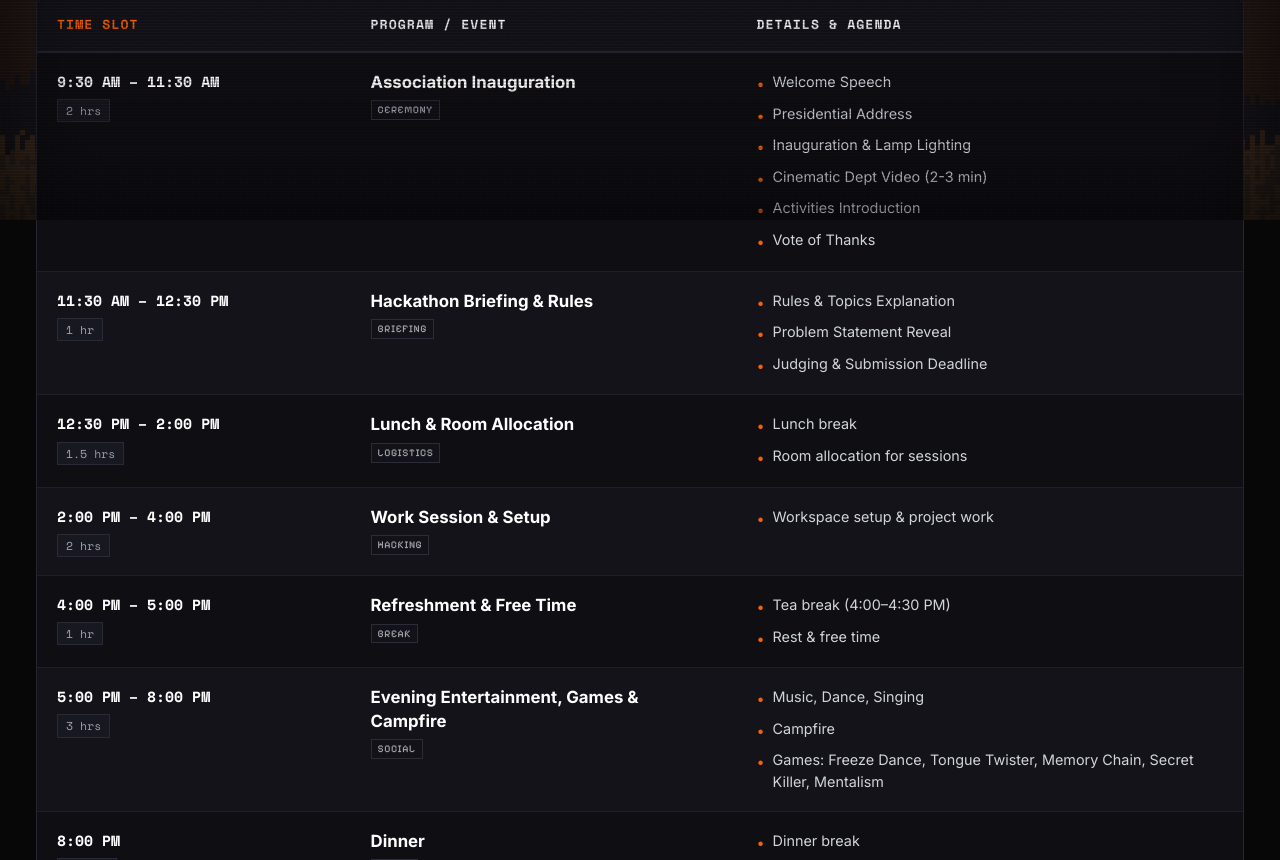
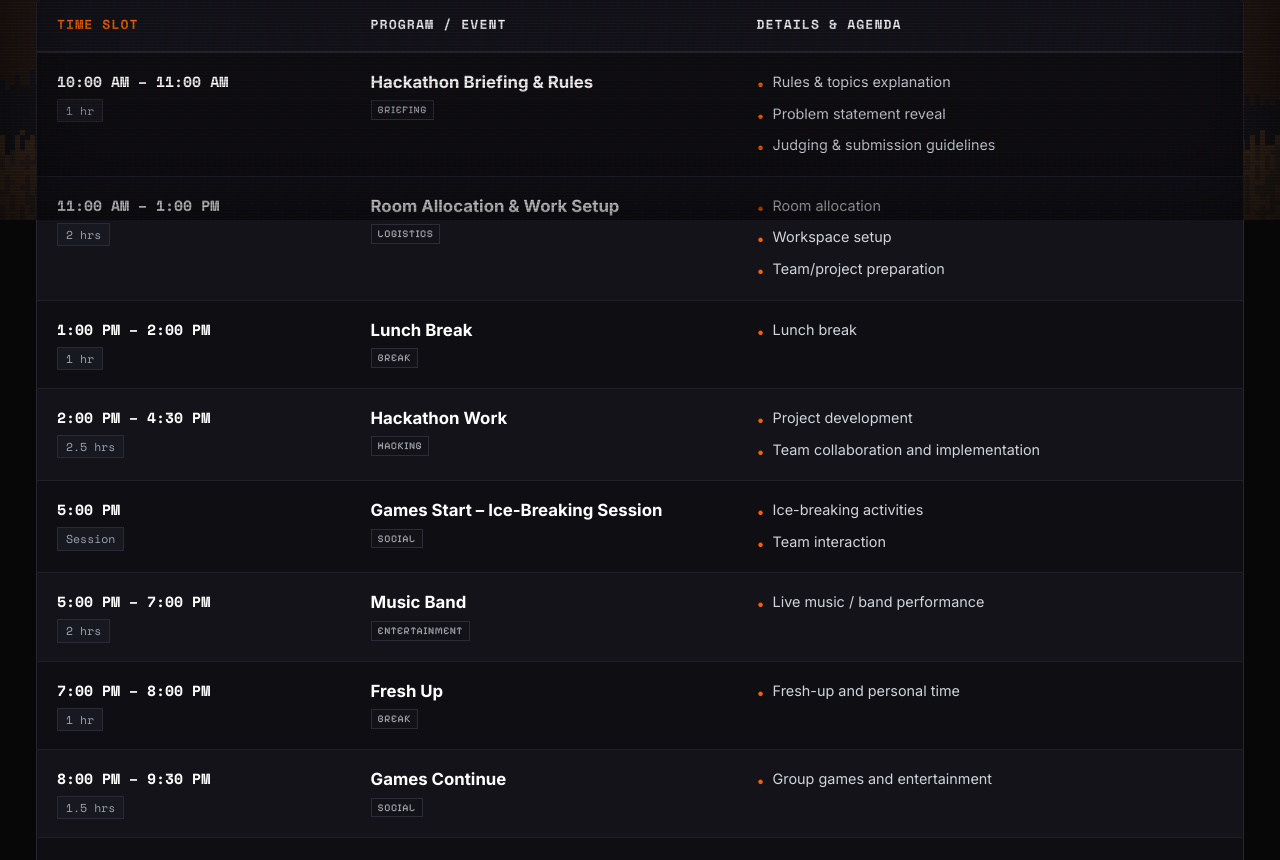
Before and after one commit to chsrikar/hackme-26, a React (Vite) app: page /schedule in a window 1280 px wide. Shown: the part 580-1440 px from the top of the page. Built offline with nearby package versions, Linux system fonts and the light colour scheme; a web font is replaced by a local one.

Commit message:
Update official Day 1 and Day 2 schedule to match revised timetable

```diff
--- a/src/components/home/FormatAndPrizes.jsx
+++ b/src/components/home/FormatAndPrizes.jsx
@@ -19,13 +19,14 @@ export default function FormatAndPrizes() {
   ];
 
   const timelineEvents = [
-    { time: "Day 1, Morning", activity: "Registration & team check-in", tag: "Logistics" },
-    { time: "Day 1, Afternoon", activity: "Opening ceremony, problem statements released", tag: "Inauguration" },
-    { time: "Day 1, Evening", activity: "Hacking begins", tag: "Sprint Start" },
-    { time: "Overnight", activity: "Build, games, music breaks", tag: "Continuous Hack" },
-    { time: "Day 2, Morning", activity: "Mentor check-ins / progress review", tag: "Mentorship" },
-    { time: "Day 2, Afternoon", activity: "Submissions close, judging", tag: "Jury Pitch" },
-    { time: "Day 2, Evening", activity: "Campfire, results & closing", tag: "Celebration" }
+    { time: "Day 1, 10:00 AM", activity: "Hackathon Briefing & Rules", tag: "Briefing" },
+    { time: "Day 1, 11:00 AM", activity: "Room Allocation & Work Setup", tag: "Setup" },
+    { time: "Day 1, 2:00 PM", activity: "Hackathon Work Begins", tag: "Sprint Start" },
+    { time: "Day 1, 5:00 PM", activity: "Games & Music Band", tag: "Social & Music" },
+    { time: "Day 1, 9:30 PM", activity: "Overnight Hackathon Continues", tag: "Overnight" },
+    { time: "Day 2, 9:00 AM", activity: "Final Submission Deadline", tag: "Deadline" },
+    { time: "Day 2, 9:00 AM", activity: "Project Presentations & Judging", tag: "Evaluation" },
+    { time: "Day 2, 11:00 AM", activity: "Association Inauguration & Programme Close", tag: "Ceremony" }
   ];
 
   return (
--- a/src/data/schedule.js
+++ b/src/data/schedule.js
@@ -3,149 +3,157 @@ export const scheduleDays = [
     dayId: "day-1",
     dayLabel: "Day 1",
     title: "CSE DEPARTMENT ASSOCIATION & HACKATHON — DAY 1",
-    date: "Day 1 // Inauguration, Briefing & Overnight Hackathon",
-    theme: "Association Inauguration, Hackathon Briefing, Cultural Evening & Overnight Work",
+    date: "25 September 2026 // Day 1",
+    theme: "Hackathon Briefing, Setup, Music Band, Games & Overnight Sprint",
     events: [
       {
-        time: "9:30 AM – 11:30 AM",
-        duration: "2 hrs",
-        activity: "Association Inauguration",
-        title: "Association Inauguration",
-        type: "Ceremony",
-        details: "Core inaugural ceremony for the CSE Department Association & Hackathon.",
-        description: "Core inaugural ceremony for the CSE Department Association & Hackathon.",
-        location: "Main Auditorium",
-        agenda: [
-          "Welcome Speech",
-          "Presidential Address",
-          "Inauguration & Lamp Lighting",
-          "Cinematic Dept Video (2-3 min)",
-          "Activities Introduction",
-          "Vote of Thanks"
-        ],
-        subItems: [
-          { title: "Welcome Speech", details: "" },
-          { title: "Presidential Address", details: "" },
-          { title: "Inauguration & Lamp Lighting", details: "" },
-          { title: "Cinematic Dept Video", details: "2-3 min" },
-          { title: "Activities Introduction", details: "" },
-          { title: "Vote of Thanks", details: "" }
-        ]
-      },
-      {
-        time: "11:30 AM – 12:30 PM",
+        time: "10:00 AM – 11:00 AM",
         duration: "1 hr",
         activity: "Hackathon Briefing & Rules",
         title: "Hackathon Briefing & Rules",
         type: "Briefing",
-        details: "Detailed briefing on rules, challenge topics, problem statement reveal, and evaluation deadlines.",
-        description: "Detailed briefing on rules, challenge topics, problem statement reveal, and evaluation deadlines.",
+        details: "Rules & topics explanation, problem statement reveal, and judging & submission guidelines.",
+        description: "Rules & topics explanation, problem statement reveal, and judging & submission guidelines.",
         location: "Seminar Hall / Main Stage",
         agenda: [
-          "Rules & Topics Explanation",
-          "Problem Statement Reveal",
-          "Judging & Submission Deadline"
+          "Rules & topics explanation",
+          "Problem statement reveal",
+          "Judging & submission guidelines"
         ],
         subItems: [
-          { title: "Rules & Topics Explanation", details: "" },
-          { title: "Problem Statement Reveal", details: "" },
-          { title: "Judging & Submission Deadline", details: "" }
+          { title: "Rules & topics explanation", details: "" },
+          { title: "Problem statement reveal", details: "" },
+          { title: "Judging & submission guidelines", details: "" }
         ]
       },
       {
-        time: "12:30 PM – 2:00 PM",
-        duration: "1.5 hrs",
-        activity: "Lunch & Room Allocation",
-        title: "Lunch & Room Allocation",
+        time: "11:00 AM – 1:00 PM",
+        duration: "2 hrs",
+        activity: "Room Allocation & Work Setup",
+        title: "Room Allocation & Work Setup",
         type: "Logistics",
-        details: "Lunch break and room allocation for working sessions.",
-        description: "Lunch break and room allocation for working sessions.",
-        location: "Dining Commons & Lab Blocks",
+        details: "Room allocation, workspace setup, and team/project preparation.",
+        description: "Room allocation, workspace setup, and team/project preparation.",
+        location: "Assigned Project Labs / Classrooms",
         agenda: [
-          "Lunch break",
-          "Room allocation for sessions"
+          "Room allocation",
+          "Workspace setup",
+          "Team/project preparation"
         ],
         subItems: [
-          { title: "Lunch break", details: "" },
-          { title: "Room allocation for sessions", details: "" }
+          { title: "Room allocation", details: "" },
+          { title: "Workspace setup", details: "" },
+          { title: "Team/project preparation", details: "" }
         ]
       },
       {
-        time: "2:00 PM – 4:00 PM",
-        duration: "2 hrs",
-        activity: "Work Session & Setup",
-        title: "Work Session & Setup",
-        type: "Hacking",
-        details: "Workspace setup & project work across allocated development rooms.",
-        description: "Workspace setup & project work across allocated development rooms.",
-        location: "Assigned Project Labs",
+        time: "1:00 PM – 2:00 PM",
+        duration: "1 hr",
+        activity: "Lunch Break",
+        title: "Lunch Break",
+        type: "Break",
+        details: "Lunch break for all registered hackers and organizers.",
+        description: "Lunch break for all registered hackers and organizers.",
+        location: "Dining Commons",
         agenda: [
-          "Workspace setup & project work"
+          "Lunch break"
         ],
         subItems: [
-          { title: "Workspace setup & project work", details: "" }
+          { title: "Lunch break", details: "" }
         ]
       },
       {
-        time: "4:00 PM – 5:00 PM",
-        duration: "1 hr",
-        activity: "Refreshment & Free Time",
-        title: "Refreshment & Free Time",
-        type: "Break",
-        details: "Tea break (4:00–4:30 PM) followed by rest & free time.",
-        description: "Tea break (4:00–4:30 PM) followed by rest & free time.",
-        location: "Cafeteria & Open Lawn",
+        time: "2:00 PM – 4:30 PM",
+        duration: "2.5 hrs",
+        activity: "Hackathon Work",
+        title: "Hackathon Work",
+        type: "Hacking",
+        details: "Project development, team collaboration, and implementation sprint.",
+        description: "Project development, team collaboration, and implementation sprint.",
+        location: "Assigned Development Labs",
         agenda: [
-          "Tea break (4:00–4:30 PM)",
-          "Rest & free time"
+          "Project development",
+          "Team collaboration and implementation"
         ],
         subItems: [
-          { title: "Tea break (4:00–4:30 PM)", details: "" },
-          { title: "Rest & free time", details: "" }
+          { title: "Project development", details: "" },
+          { title: "Team collaboration and implementation", details: "" }
         ]
       },
       {
-        time: "5:00 PM – 8:00 PM",
-        duration: "3 hrs",
-        activity: "Evening Entertainment, Games & Campfire",
-        title: "Evening Entertainment, Games & Campfire",
+        time: "5:00 PM",
+        duration: "Session",
+        activity: "Games Start – Ice-Breaking Session",
+        title: "Games Start – Ice-Breaking Session",
         type: "Social",
-        details: "Music, Dance, Singing, Campfire, and interactive entertainment games.",
-        description: "Music, Dance, Singing, Campfire, and interactive entertainment games.",
-        location: "Open Ground / Amphitheatre",
+        details: "Ice-breaking activities and team interaction.",
+        description: "Ice-breaking activities and team interaction.",
+        location: "Open Ground / Main Stage",
         agenda: [
-          "Music, Dance, Singing",
-          "Campfire",
-          "Games: Freeze Dance, Tongue Twister, Memory Chain, Secret Killer, Mentalism"
+          "Ice-breaking activities",
+          "Team interaction"
         ],
         subItems: [
-          { title: "Music, Dance, Singing", details: "" },
-          { title: "Campfire", details: "" },
-          { title: "Games", details: "Freeze Dance, Tongue Twister, Memory Chain, Secret Killer, Mentalism" }
+          { title: "Ice-breaking activities", details: "" },
+          { title: "Team interaction", details: "" }
         ]
       },
       {
-        time: "8:00 PM",
-        duration: "30 min",
-        activity: "Dinner",
-        title: "Dinner",
-        type: "Break",
-        details: "Dinner break for all hackathon teams and organizing crew.",
-        description: "Dinner break for all hackathon teams and organizing crew.",
-        location: "Dining Commons",
+        time: "5:00 PM – 7:00 PM",
+        duration: "2 hrs",
+        activity: "Music Band",
+        title: "Music Band",
+        type: "Entertainment",
+        details: "Live music / band performance to energize builders.",
+        description: "Live music / band performance to energize builders.",
+        location: "Open Stage / Amphitheatre",
         agenda: [
-          "Dinner break"
+          "Live music / band performance"
         ],
-        subItems: []
+        subItems: [
+          { title: "Live music / band performance", details: "" }
+        ]
       },
       {
-        time: "8:30 PM Onwards",
+        time: "7:00 PM – 8:00 PM",
+        duration: "1 hr",
+        activity: "Fresh Up",
+        title: "Fresh Up",
+        type: "Break",
+        details: "Fresh-up and personal time for participants.",
+        description: "Fresh-up and personal time for participants.",
+        location: "Campus Amenities / Rest Zones",
+        agenda: [
+          "Fresh-up and personal time"
+        ],
+        subItems: [
+          { title: "Fresh-up and personal time", details: "" }
+        ]
+      },
+      {
+        time: "8:00 PM – 9:30 PM",
+        duration: "1.5 hrs",
+        activity: "Games Continue",
+        title: "Games Continue",
+        type: "Social",
+        details: "Group games, fun challenges, and evening entertainment.",
+        description: "Group games, fun challenges, and evening entertainment.",
+        location: "Open Ground / Auditorium",
+        agenda: [
+          "Group games and entertainment"
+        ],
+        subItems: [
+          { title: "Group games and entertainment", details: "" }
+        ]
+      },
+      {
+        time: "9:30 PM Onwards",
         duration: "Overnight",
-        activity: "Hackathon Overnight Work",
-        title: "Hackathon Overnight Work",
+        activity: "Hackathon Continues",
+        title: "Hackathon Continues",
         type: "Hacking",
-        details: "Overnight project development, debugging, and continuous mentorship rounds.",
-        description: "Overnight project development, debugging, and continuous mentorship rounds.",
+        details: "Overnight project development, debugging, and continuous build progress.",
+        description: "Overnight project development, debugging, and continuous build progress.",
         location: "Assigned Development Labs",
         agenda: [
           "Overnight project development"
@@ -160,40 +168,44 @@ export const scheduleDays = [
     dayId: "day-2",
     dayLabel: "Day 2",
     title: "CSE DEPARTMENT ASSOCIATION & HACKATHON — DAY 2",
-    date: "Day 2 // Submissions, Presentations & Grand Closing",
-    theme: "Final Submissions, Project Evaluation & Prize Distribution",
+    date: "26 September 2026 // Day 2",
+    theme: "Final Submissions, Presentations & Association Inauguration",
     events: [
       {
-        time: "7:00 AM",
+        time: "7:00 AM – 8:00 AM",
         duration: "1 hr",
         activity: "Fresh Up & Tea",
         title: "Fresh Up & Tea",
         type: "Break",
-        details: "Morning tea & refreshments.",
-        description: "Morning tea & refreshments.",
+        details: "Morning tea & refreshments to kickstart Day 2.",
+        description: "Morning tea & refreshments to kickstart Day 2.",
         location: "Cafeteria / Refreshment Desk",
         agenda: [
           "Morning tea & refreshments"
         ],
-        subItems: []
+        subItems: [
+          { title: "Morning tea & refreshments", details: "" }
+        ]
       },
       {
-        time: "8:00 AM",
+        time: "8:00 AM – 9:00 AM",
         duration: "1 hr",
         activity: "Breakfast",
         title: "Breakfast",
         type: "Break",
-        details: "Breakfast break for all participants.",
-        description: "Breakfast break for all participants.",
+        details: "Breakfast break for all participants and mentors.",
+        description: "Breakfast break for all participants and mentors.",
         location: "Dining Commons",
         agenda: [
           "Breakfast break"
         ],
-        subItems: []
+        subItems: [
+          { title: "Breakfast break", details: "" }
+        ]
       },
       {
         time: "9:00 AM",
-        duration: "Strict Deadline",
+        duration: "Hard Deadline",
         activity: "Hackathon Final Submission",
         title: "Hackathon Final Submission",
         type: "Milestone",
@@ -208,37 +220,55 @@ export const scheduleDays = [
         ]
       },
       {
-        time: "10:30 AM Onwards",
-        duration: "~1.5 hrs",
-        activity: "Project Presentation & Evaluation",
-        title: "Project Presentation & Evaluation",
+        time: "9:00 AM – 11:00 AM",
+        duration: "2 hrs",
+        activity: "Hackathon Presentation",
+        title: "Hackathon Presentation",
         type: "Judging",
-        details: "5 mins presentation per team; 2 mins Q&A with judges.",
-        description: "5 mins presentation per team; 2 mins Q&A with judges.",
+        details: "Team-wise project presentation, live demonstration & jury evaluation.",
+        description: "Team-wise project presentation, live demonstration & jury evaluation.",
         location: "Jury Panels / Presentation Halls",
         agenda: [
-          "5 mins presentation per team; 2 mins Q&A with judges"
+          "Team-wise project presentation",
+          "Demonstration & evaluation"
         ],
         subItems: [
-          { title: "Team Presentations", details: "5 mins presentation per team" },
-          { title: "Jury Q&A", details: "2 mins Q&A with judges" }
+          { title: "Team-wise project presentation", details: "" },
+          { title: "Demonstration & evaluation", details: "" }
         ]
       },
       {
-        time: "12:00 PM",
-        duration: "1 hr",
-        activity: "Prize Distribution & Closing Ceremony",
-        title: "Prize Distribution & Closing Ceremony",
+        time: "11:00 AM – 1:00 PM",
+        duration: "2 hrs",
+        activity: "Association Inauguration",
+        title: "Association Inauguration",
         type: "Ceremony",
-        details: "Hackathon Winner Announcement & Prize Distribution; Closing Ceremony.",
-        description: "Hackathon Winner Announcement & Prize Distribution; Closing Ceremony.",
+        details: "Welcome & inaugural programme, association activities and formal proceedings.",
+        description: "Welcome & inaugural programme, association activities and formal proceedings.",
         location: "Main Auditorium",
         agenda: [
-          "Hackathon Winner Announcement & Prize Distribution; Closing Ceremony"
+          "Welcome & inaugural programme",
+          "Association activities and formal proceedings"
         ],
         subItems: [
-          { title: "Hackathon Winner Announcement", details: "Prize & trophy distribution" },
-          { title: "Closing Ceremony", details: "Formal valedictory & group photo" }
+          { title: "Welcome & inaugural programme", details: "" },
+          { title: "Association activities and formal proceedings", details: "" }
+        ]
+      },
+      {
+        time: "1:00 PM",
+        duration: "Closing",
+        activity: "Programme Ends",
+        title: "Programme Ends",
+        type: "Ceremony",
+        details: "Closing of the programme and formal conclusion of HackMe'26.",
+        description: "Closing of the programme and formal conclusion of HackMe'26.",
+        location: "Main Auditorium",
+        agenda: [
+          "Closing of the programme"
+        ],
+        subItems: [
+          { title: "Closing of the programme", details: "" }
         ]
       }
     ]
```
